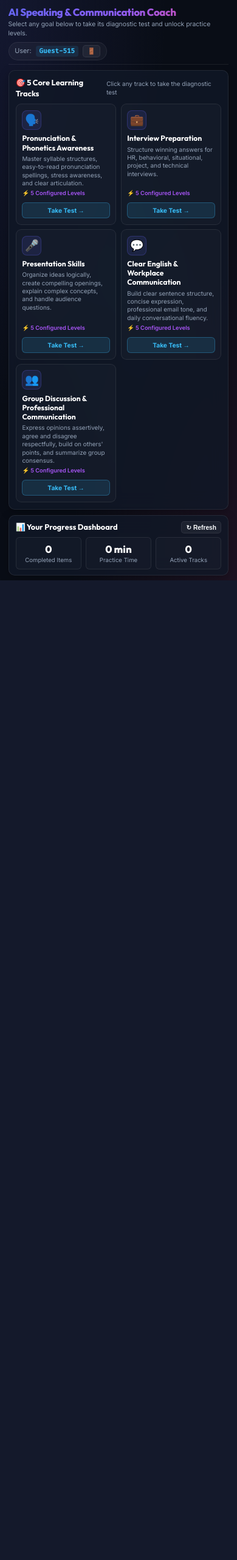
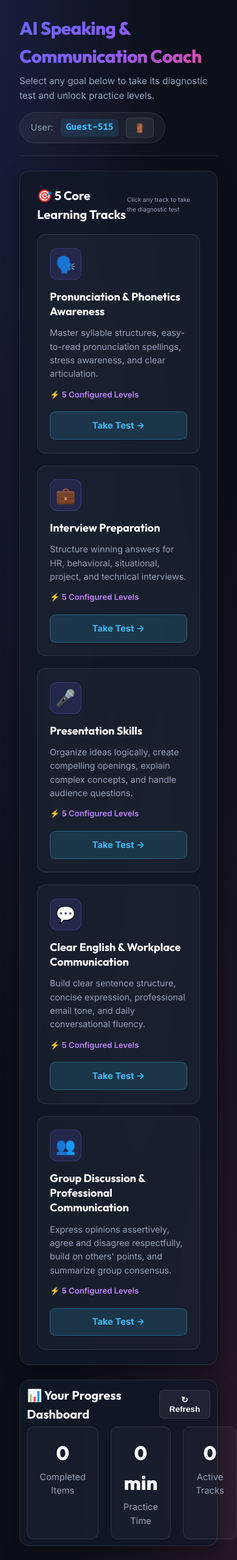
Before and after one commit to anuragdtcs2906-crypto/Student-Job-preparation-help-app-, a Flask app: page / in a window 390 px wide. Shown: the whole page at 61% size. Before the commit the page ends 952 px from the top, so only its background shows below. Run offline with Flask 3, Linux system fonts and the light colour scheme; data comes from the database, SQL or seed files in the repository; data that the repository does not hold is empty.

Commit message:
feat: expand page layout to full desktop screen size with responsive cards and typography

```diff
--- a/app/templates/index.html
+++ b/app/templates/index.html
@@ -9,10 +9,10 @@
   <link href="https://fonts.googleapis.com/css2?family=Outfit:wght@400;500;600;700;800&family=Inter:wght@400;500;600;700&family=Fira+Code:wght@400;500&display=swap" rel="stylesheet">
   <style>
     :root {
-      --bg: #090d16;
+      --bg: #0b0f19;
       --surface: #111827;
-      --surface-card: rgba(17, 24, 39, 0.8);
-      --border: rgba(255, 255, 255, 0.08);
+      --surface-card: rgba(17, 24, 39, 0.85);
+      --border: rgba(255, 255, 255, 0.1);
       --border-focus: rgba(99, 102, 241, 0.6);
       --primary: #6366f1;
       --primary-hover: #4f46e5;
@@ -28,27 +28,27 @@
     * { box-sizing: border-box; margin: 0; padding: 0; }
 
     body {
-      font-family: 'Inter', sans-serif;
+      font-family: 'Inter', system-ui, -apple-system, sans-serif;
       background: var(--bg);
       background-image:
-        radial-gradient(at 0% 0%, rgba(99, 102, 241, 0.12) 0px, transparent 50%),
-        radial-gradient(at 100% 100%, rgba(236, 72, 153, 0.09) 0px, transparent 50%),
-        radial-gradient(at 50% 50%, rgba(6, 182, 212, 0.05) 0px, transparent 50%);
+        radial-gradient(at 0% 0%, rgba(99, 102, 241, 0.16) 0px, transparent 50%),
+        radial-gradient(at 100% 100%, rgba(236, 72, 153, 0.12) 0px, transparent 50%),
+        radial-gradient(at 50% 50%, rgba(6, 182, 212, 0.08) 0px, transparent 50%);
       color: var(--text);
       min-height: 100vh;
-      padding: 0.5rem 0.85rem;
+      padding: 1.5rem 2rem;
       display: flex;
       justify-content: center;
-      font-size: 12px;
-      line-height: 1.4;
+      font-size: 15px;
+      line-height: 1.55;
     }
 
     .container {
-      max-width: 1180px;
+      max-width: 1560px;
       width: 100%;
       display: flex;
       flex-direction: column;
-      gap: 0.55rem;
+      gap: 1.5rem;
     }
 
     /* Header */
@@ -57,145 +57,139 @@
       justify-content: space-between;
       align-items: center;
       flex-wrap: wrap;
-      gap: 0.4rem;
-      padding-bottom: 0.4rem;
+      gap: 1rem;
+      padding-bottom: 1.25rem;
       border-bottom: 1px solid var(--border);
     }
-    .brand { display: flex; flex-direction: column; gap: 0.1rem; }
+    .brand { display: flex; flex-direction: column; gap: 0.35rem; }
     .brand h1 {
       font-family: 'Outfit', sans-serif;
-      font-size: 1.05rem;
+      font-size: 1.85rem;
       font-weight: 800;
       background: var(--primary-gradient);
       -webkit-background-clip: text;
       -webkit-text-fill-color: transparent;
       letter-spacing: -0.02em;
     }
-    .brand p { color: var(--text-muted); font-size: 0.65rem; }
+    .brand p { color: var(--text-muted); font-size: 0.95rem; }
     .user-pill {
       display: flex;
       align-items: center;
-      gap: 0.45rem;
-      background: rgba(255, 255, 255, 0.04);
+      gap: 0.75rem;
+      background: rgba(255, 255, 255, 0.05);
       border: 1px solid var(--border);
-      padding: 0.25rem 0.6rem;
+      padding: 0.5rem 1.1rem;
       border-radius: 9999px;
-      backdrop-filter: blur(10px);
-      font-size: 0.68rem;
+      backdrop-filter: blur(12px);
+      font-size: 0.92rem;
     }
     .user-badge {
       font-family: 'Fira Code', monospace;
       font-weight: 600;
       color: #38bdf8;
-      background: rgba(56, 189, 248, 0.1);
-      padding: 0.1rem 0.35rem;
-      border-radius: 4px;
-      font-size: 0.68rem;
+      background: rgba(56, 189, 248, 0.12);
+      padding: 0.2rem 0.55rem;
+      border-radius: 6px;
+      font-size: 0.9rem;
     }
 
     /* Cards */
     .card {
       background: var(--surface-card);
       border: 1px solid var(--border);
-      border-radius: 10px;
-      padding: 0.7rem;
-      backdrop-filter: blur(16px);
-      box-shadow: 0 4px 16px rgba(0, 0, 0, 0.25);
+      border-radius: 16px;
+      padding: 1.5rem 1.75rem;
+      backdrop-filter: blur(20px);
+      box-shadow: 0 10px 30px rgba(0, 0, 0, 0.3);
     }
     .card-header {
       display: flex;
       justify-content: space-between;
       align-items: center;
-      margin-bottom: 0.45rem;
+      margin-bottom: 1.1rem;
     }
     .card-title {
       font-family: 'Outfit', sans-serif;
-      font-size: 0.8rem;
+      font-size: 1.25rem;
       font-weight: 700;
       color: #fff;
       display: flex;
       align-items: center;
-      gap: 0.3rem;
+      gap: 0.5rem;
     }
 
-    /* PAGE 1: 5 Goal Cards - Engineered to fit horizontally in one screen */
+    /* PAGE 1: 5 Goal Cards - Generous desktop sizing with responsive wrap */
     .goals-selector {
       display: grid;
-      grid-template-columns: repeat(5, 1fr);
-      gap: 0.45rem;
-    }
-    @media (max-width: 900px) {
-      .goals-selector { grid-template-columns: repeat(3, 1fr); }
-    }
-    @media (max-width: 600px) {
-      .goals-selector { grid-template-columns: repeat(2, 1fr); }
+      grid-template-columns: repeat(auto-fit, minmax(260px, 1fr));
+      gap: 1.25rem;
     }
 
     .goal-card {
-      background: rgba(255, 255, 255, 0.025);
+      background: rgba(255, 255, 255, 0.035);
       border: 1px solid var(--border);
-      border-radius: 9px;
-      padding: 0.6rem;
+      border-radius: 14px;
+      padding: 1.35rem 1.25rem;
       cursor: pointer;
-      transition: all 0.2s ease;
+      transition: all 0.25s cubic-bezier(0.16, 1, 0.3, 1);
       display: flex;
       flex-direction: column;
-      gap: 0.25rem;
-      min-height: 185px;
+      gap: 0.75rem;
+      min-height: 270px;
       position: relative;
     }
     .goal-card:hover {
-      border-color: rgba(99, 102, 241, 0.55);
-      background: rgba(99, 102, 241, 0.06);
-      transform: translateY(-2px);
-      box-shadow: 0 6px 18px rgba(99, 102, 241, 0.18);
+      border-color: rgba(99, 102, 241, 0.6);
+      background: rgba(99, 102, 241, 0.08);
+      transform: translateY(-4px);
+      box-shadow: 0 12px 28px rgba(99, 102, 241, 0.2);
     }
     .goal-card .icon-box {
-      width: 32px;
-      height: 32px;
-      border-radius: 8px;
-      background: rgba(99, 102, 241, 0.12);
-      border: 1px solid rgba(99, 102, 241, 0.25);
+      width: 52px;
+      height: 52px;
+      border-radius: 12px;
+      background: rgba(99, 102, 241, 0.15);
+      border: 1px solid rgba(99, 102, 241, 0.3);
       display: flex;
       align-items: center;
       justify-content: center;
-      font-size: 1.15rem;
-      margin-bottom: 0.15rem;
+      font-size: 1.65rem;
+      margin-bottom: 0.25rem;
     }
     .goal-card .title {
       font-family: 'Outfit', sans-serif;
       font-weight: 700;
-      font-size: 0.76rem;
+      font-size: 1.12rem;
       color: #fff;
-      line-height: 1.25;
+      line-height: 1.35;
     }
     .goal-card .desc {
-      font-size: 0.62rem;
+      font-size: 0.9rem;
       color: var(--text-muted);
-      line-height: 1.35;
+      line-height: 1.55;
       flex-grow: 1;
     }
     .goal-card .level-tag {
-      font-size: 0.58rem;
-      color: #a855f7;
+      font-size: 0.82rem;
+      color: #c084fc;
       font-weight: 600;
       display: flex;
       align-items: center;
-      gap: 0.2rem;
+      gap: 0.35rem;
     }
     .goal-card .action-cta {
       display: inline-flex;
       align-items: center;
       justify-content: center;
-      gap: 0.25rem;
-      font-size: 0.64rem;
+      gap: 0.4rem;
+      font-size: 0.92rem;
       font-weight: 700;
       color: #38bdf8;
-      background: rgba(56, 189, 248, 0.12);
-      padding: 0.3rem 0.5rem;
-      border-radius: 6px;
-      margin-top: 0.25rem;
-      border: 1px solid rgba(56, 189, 248, 0.3);
+      background: rgba(56, 189, 248, 0.14);
+      padding: 0.65rem 1rem;
+      border-radius: 9px;
+      margin-top: 0.4rem;
+      border: 1px solid rgba(56, 189, 248, 0.35);
       transition: all 0.2s ease;
       text-align: center;
     }
@@ -211,93 +205,93 @@
       background: var(--primary-gradient);
       color: #fff;
       border: none;
-      padding: 0.35rem 0.75rem;
-      border-radius: 6px;
+      padding: 0.65rem 1.35rem;
+      border-radius: 9px;
       font-weight: 600;
-      font-size: 0.68rem;
+      font-size: 0.95rem;
       cursor: pointer;
-      transition: all 0.18s ease;
+      transition: all 0.2s cubic-bezier(0.16, 1, 0.3, 1);
       display: inline-flex;
       align-items: center;
       justify-content: center;
-      gap: 0.25rem;
+      gap: 0.45rem;
     }
     .btn:hover {
-      opacity: 0.92;
-      transform: translateY(-1px);
-      box-shadow: 0 3px 10px rgba(99, 102, 241, 0.35);
+      opacity: 0.95;
+      transform: translateY(-2px);
+      box-shadow: 0 6px 18px rgba(99, 102, 241, 0.4);
     }
     .btn-secondary {
-      background: rgba(255, 255, 255, 0.05);
+      background: rgba(255, 255, 255, 0.06);
       border: 1px solid var(--border);
       color: var(--text);
     }
     .btn-secondary:hover {
-      background: rgba(255, 255, 255, 0.1);
-      border-color: rgba(255, 255, 255, 0.2);
+      background: rgba(255, 255, 255, 0.12);
+      border-color: rgba(255, 255, 255, 0.25);
     }
     .btn-emerald {
       background: linear-gradient(135deg, #10b981 0%, #059669 100%);
       color: #fff;
     }
-    .btn-sm { padding: 0.2rem 0.45rem; font-size: 0.64rem; border-radius: 5px; }
-    .btn-block { width: 100%; padding: 0.45rem 0.85rem; }
+    .btn-sm { padding: 0.45rem 0.85rem; font-size: 0.85rem; border-radius: 7px; }
+    .btn-block { width: 100%; padding: 0.8rem 1.4rem; font-size: 1rem; }
 
     /* Assessment UI (Page 2) */
     .question-box {
-      background: rgba(0, 0, 0, 0.25);
+      background: rgba(0, 0, 0, 0.3);
       border: 1px solid var(--border);
-      border-radius: 8px;
-      padding: 0.6rem 0.75rem;
-      margin-bottom: 0.45rem;
+      border-radius: 12px;
+      padding: 1.25rem 1.4rem;
+      margin-bottom: 1rem;
     }
     .question-text {
-      font-size: 0.72rem;
+      font-size: 1.05rem;
       font-weight: 600;
-      margin-bottom: 0.45rem;
-      line-height: 1.45;
+      margin-bottom: 0.85rem;
+      line-height: 1.5;
       color: #fff;
     }
-    .options-list { display: flex; flex-direction: column; gap: 0.25rem; }
+    .options-list { display: flex; flex-direction: column; gap: 0.6rem; }
     .option-item {
       display: flex;
       align-items: center;
-      gap: 0.45rem;
-      padding: 0.35rem 0.55rem;
-      background: rgba(255, 255, 255, 0.02);
+      gap: 0.75rem;
+      padding: 0.75rem 1rem;
+      background: rgba(255, 255, 255, 0.03);
       border: 1px solid var(--border);
-      border-radius: 6px;
+      border-radius: 9px;
       cursor: pointer;
-      transition: all 0.15s;
-      font-size: 0.68rem;
+      transition: all 0.2s;
+      font-size: 0.95rem;
     }
     .option-item:hover {
-      background: rgba(99, 102, 241, 0.08);
-      border-color: rgba(99, 102, 241, 0.35);
+      background: rgba(99, 102, 241, 0.1);
+      border-color: rgba(99, 102, 241, 0.4);
     }
-    .option-item input { accent-color: var(--primary); cursor: pointer; width: 13px; height: 13px; }
+    .option-item input { accent-color: var(--primary); cursor: pointer; width: 18px; height: 18px; }
 
     /* Result Card */
     .result-card {
-      background: rgba(16, 185, 129, 0.08);
-      border: 1px solid rgba(16, 185, 129, 0.35);
-      border-radius: 8px;
-      padding: 0.75rem;
+      background: rgba(16, 185, 129, 0.1);
+      border: 1px solid rgba(16, 185, 129, 0.4);
+      border-radius: 12px;
+      padding: 1.25rem 1.5rem;
       display: flex;
       flex-direction: column;
-      gap: 0.4rem;
-      margin-top: 0.5rem;
+      gap: 0.75rem;
+      margin-top: 1rem;
     }
     .result-banner {
       display: flex;
       justify-content: space-between;
       align-items: center;
       flex-wrap: wrap;
-      gap: 0.4rem;
+      gap: 0.75rem;
     }
     .result-badge {
       font-family: 'Outfit', sans-serif;
-      font-size: 0.88rem;
+      font-size: 1.35rem;
       font-weight: 800;
       color: #34d399;
     }
@@ -342,156 +335,157 @@
     }
     .level-card.current {
       border-color: var(--primary);
-      background: rgba(99, 102, 241, 0.15);
-      box-shadow: 0 0 14px rgba(99, 102, 241, 0.3);
+      background: rgba(99, 102, 241, 0.18);
+      box-shadow: 0 0 18px rgba(99, 102, 241, 0.35);
     }
     .level-card .level-num {
       font-family: 'Outfit', sans-serif;
-      font-size: 0.8rem;
+      font-size: 1.25rem;
       font-weight: 800;
       color: #fff;
     }
-    .level-card .level-title { font-size: 0.62rem; font-weight: 600; color: var(--text-muted); }
+    .level-card .level-title { font-size: 0.9rem; font-weight: 600; color: var(--text-muted); }
     .level-card .level-status-pill {
-      font-size: 0.56rem;
+      font-size: 0.78rem;
       font-weight: 700;
-      padding: 0.1rem 0.3rem;
-      border-radius: 4px;
+      padding: 0.2rem 0.55rem;
+      border-radius: 6px;
       width: fit-content;
-      margin-top: 0.15rem;
+      margin-top: 0.25rem;
     }
-    .level-card.unlocked .level-status-pill { background: rgba(16, 185, 129, 0.2); color: #34d399; }
-    .level-card.locked .level-status-pill { background: rgba(255, 255, 255, 0.06); color: var(--text-subtle); }
+    .level-card.unlocked .level-status-pill { background: rgba(16, 185, 129, 0.25); color: #34d399; }
+    .level-card.locked .level-status-pill { background: rgba(255, 255, 255, 0.08); color: var(--text-subtle); }
 
     /* Content Items on Practice Page */
     .content-items-grid {
       display: grid;
-      grid-template-columns: repeat(auto-fill, minmax(260px, 1fr));
-      gap: 0.45rem;
-      margin-top: 0.45rem;
+      grid-template-columns: repeat(auto-fill, minmax(360px, 1fr));
+      gap: 1.1rem;
+      margin-top: 1rem;
     }
     .content-item-card {
-      background: rgba(255, 255, 255, 0.02);
+      background: rgba(255, 255, 255, 0.03);
       border: 1px solid var(--border);
-      border-radius: 8px;
-      padding: 0.6rem;
+      border-radius: 12px;
+      padding: 1.25rem;
       display: flex;
       flex-direction: column;
-      gap: 0.3rem;
+      gap: 0.65rem;
       transition: all 0.2s;
     }
     .content-item-card:hover {
-      border-color: rgba(99, 102, 241, 0.4);
-      background: rgba(99, 102, 241, 0.04);
+      border-color: rgba(99, 102, 241, 0.5);
+      background: rgba(99, 102, 241, 0.06);
+      transform: translateY(-2px);
     }
     .content-item-card .item-title {
       font-weight: 700;
-      font-size: 0.74rem;
+      font-size: 1.15rem;
       color: #fff;
-      line-height: 1.35;
+      line-height: 1.4;
     }
     .content-item-card .item-phonetic {
       font-family: 'Fira Code', monospace;
-      font-size: 0.64rem;
+      font-size: 0.95rem;
       color: #38bdf8;
-      background: rgba(56, 189, 248, 0.1);
-      padding: 0.1rem 0.35rem;
-      border-radius: 4px;
+      background: rgba(56, 189, 248, 0.12);
+      padding: 0.25rem 0.6rem;
+      border-radius: 6px;
       width: fit-content;
     }
     .content-item-card .item-sub {
-      font-size: 0.62rem;
+      font-size: 0.92rem;
       color: var(--text-muted);
-      line-height: 1.35;
+      line-height: 1.5;
     }
     .content-item-card .item-tag {
-      font-size: 0.56rem;
+      font-size: 0.8rem;
       font-weight: 600;
       color: #818cf8;
-      background: rgba(99, 102, 241, 0.12);
-      padding: 0.1rem 0.35rem;
-      border-radius: 4px;
+      background: rgba(99, 102, 241, 0.15);
+      padding: 0.2rem 0.55rem;
+      border-radius: 6px;
       width: fit-content;
     }
 
     /* Interactive Audio / Speech button */
     .audio-play-btn {
-      background: rgba(56, 189, 248, 0.12);
-      border: 1px solid rgba(56, 189, 248, 0.3);
+      background: rgba(56, 189, 248, 0.15);
+      border: 1px solid rgba(56, 189, 248, 0.35);
       color: #38bdf8;
-      border-radius: 5px;
-      padding: 0.2rem 0.45rem;
-      font-size: 0.62rem;
+      border-radius: 7px;
+      padding: 0.4rem 0.8rem;
+      font-size: 0.88rem;
       font-weight: 600;
       cursor: pointer;
       display: inline-flex;
       align-items: center;
-      gap: 0.25rem;
+      gap: 0.4rem;
       width: fit-content;
       transition: all 0.2s;
     }
     .audio-play-btn:hover {
-      background: rgba(56, 189, 248, 0.25);
+      background: rgba(56, 189, 248, 0.3);
       color: #fff;
     }
 
     .empty-state {
       text-align: center;
-      padding: 1.25rem;
+      padding: 2.5rem 1.5rem;
       color: var(--text-muted);
-      font-size: 0.7rem;
+      font-size: 1rem;
     }
     .back-btn {
-      background: rgba(255, 255, 255, 0.05);
+      background: rgba(255, 255, 255, 0.06);
       border: 1px solid var(--border);
       color: var(--text);
-      padding: 0.25rem 0.55rem;
-      border-radius: 5px;
-      font-size: 0.65rem;
+      padding: 0.45rem 0.95rem;
+      border-radius: 8px;
+      font-size: 0.9rem;
       cursor: pointer;
       display: inline-flex;
       align-items: center;
-      gap: 0.25rem;
+      gap: 0.4rem;
       transition: all 0.2s;
     }
-    .back-btn:hover { background: rgba(255, 255, 255, 0.1); }
+    .back-btn:hover { background: rgba(255, 255, 255, 0.14); }
     .page-header {
       display: flex;
       justify-content: space-between;
       align-items: center;
-      padding-bottom: 0.45rem;
+      padding-bottom: 0.85rem;
       border-bottom: 1px solid var(--border);
-      margin-bottom: 0.45rem;
+      margin-bottom: 1rem;
     }
     .page-title {
       font-family: 'Outfit', sans-serif;
-      font-size: 0.9rem;
+      font-size: 1.35rem;
       font-weight: 700;
       display: flex;
       align-items: center;
-      gap: 0.35rem;
+      gap: 0.5rem;
     }
 
     /* Metrics Strip */
     .metrics-grid {
       display: grid;
       grid-template-columns: repeat(3, 1fr);
-      gap: 0.45rem;
+      gap: 1.25rem;
     }
     .metric-card {
-      background: rgba(255, 255, 255, 0.02);
+      background: rgba(255, 255, 255, 0.03);
       border: 1px solid var(--border);
-      border-radius: 6px;
-      padding: 0.45rem 0.6rem;
+      border-radius: 12px;
+      padding: 1.1rem 1.25rem;
       text-align: center;
     }
     .metric-value {
       font-family: 'Outfit', sans-serif;
-      font-size: 1.05rem;
+      font-size: 2rem;
       font-weight: 800;
       color: #fff;
     }
-    .metric-label { font-size: 0.6rem; color: var(--text-muted); }
+    .metric-label { font-size: 0.92rem; color: var(--text-muted); margin-top: 0.2rem; }
 
     /* Login Wrapper */
     .login-wrapper {
```
Also changed, not shown: other parts of app/templates/index.html (+34 -35 lines).
